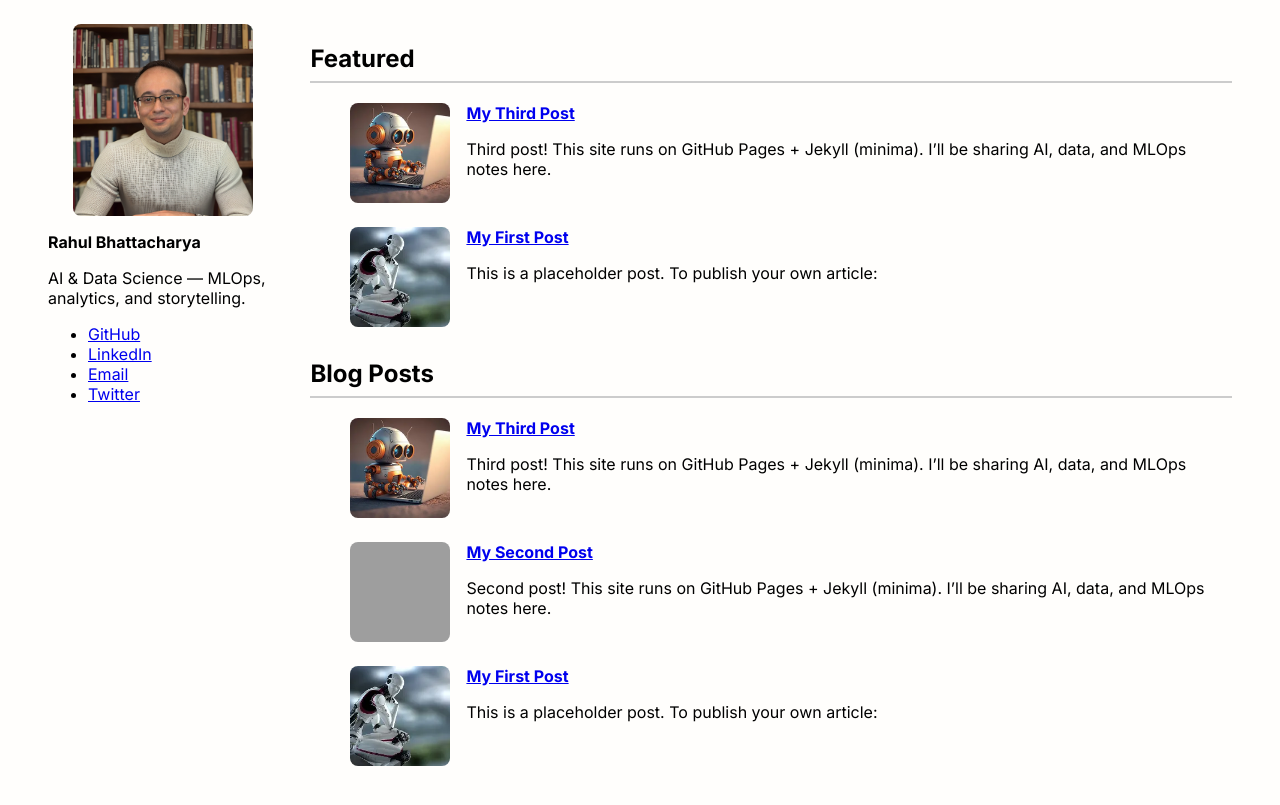
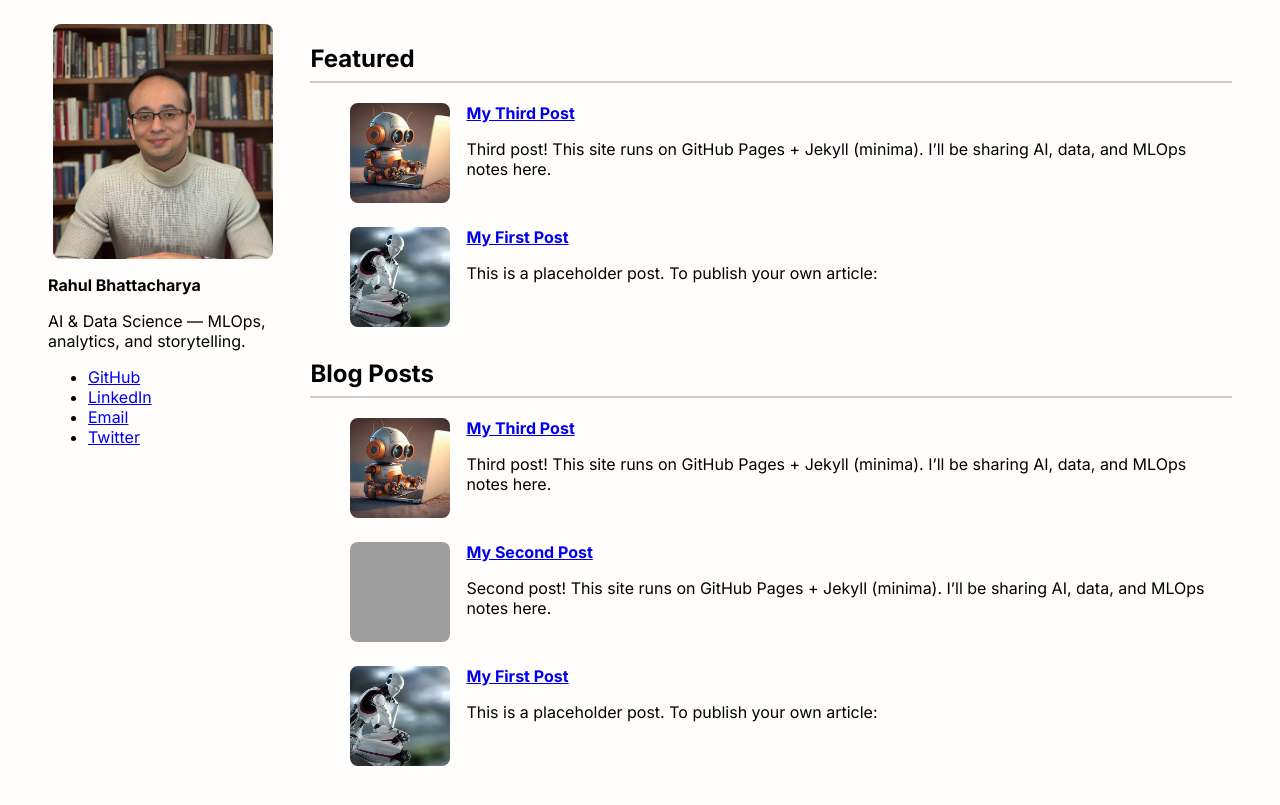
Before and after one commit to RahulBhattacharya1/RahulBhattacharya1.github.io, a Jekyll site: the page built from index.html, in a window 1280 px wide. Shown: the top 805 px of the page. Built offline with Jekyll 4.4.1, drawn with Linux system fonts in a browser that asks for light colours; grey boxes are pictures that could not be loaded.

Commit message:
Update main.scss

```diff
--- a/assets/css/main.scss
+++ b/assets/css/main.scss
@@ -5,7 +5,7 @@
 .sidebar .avatar {
   display: block;
   width: 100%;
-  max-width: 180px;      /* <- pick your fixed visual size */
+  max-width: 220px;      /* <- pick your fixed visual size */
   border-radius: 8px;
   margin: 0 auto;
 }
```
